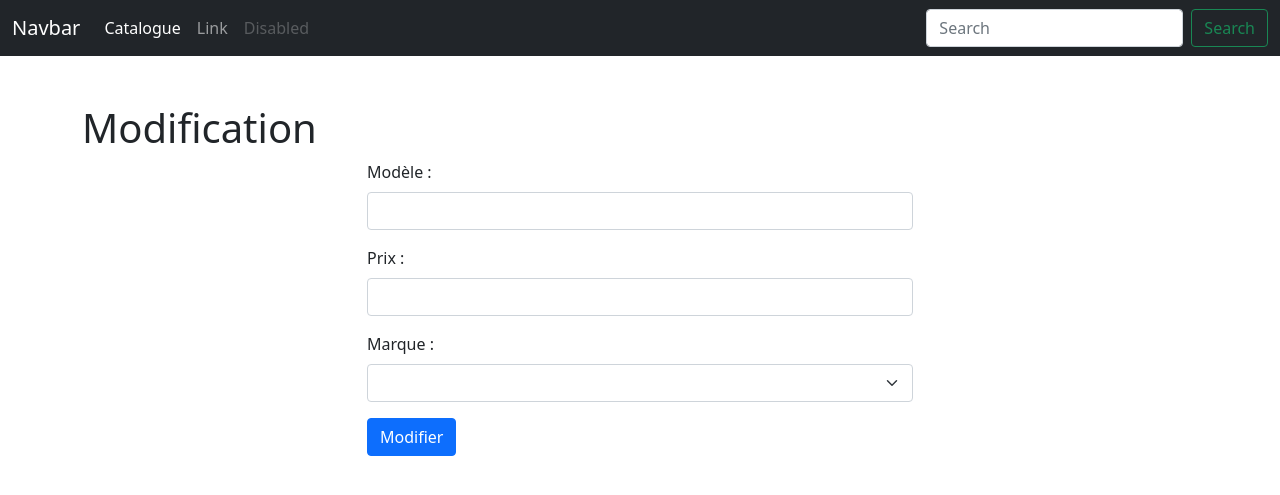
After one commit to RubyCouz/exemple_poo, a PHP site: template views/voitures/updateCar.php in a window 1280 px wide. The commit adds this page. Shown: the top 495 px of the page. Run offline with PHP 8.4, Linux system fonts and the light colour scheme; the template is opened without the code that fills it, so the values that code supplies are empty.

Commit message:
pb gestion namespace

```diff
--- a/app/Model.php
+++ b/app/Model.php
@@ -1,6 +1,5 @@
 <?php
-
-// abstract => ne pourra pas être instancier directement pour être instancier, mais sera utiliser par héritage
+// abstract => ne pourra pas être instancier directement, mais sera utiliser par héritage
 abstract class Model
 {
 // informations de bdd
--- /dev/null
+++ b/assets/css/style.css
@@ -0,0 +1,3 @@
+.error {
+    color: red;
+}
--- a/views/layout/default.php
+++ b/views/layout/default.php
@@ -6,7 +6,7 @@
           content="width=device-width, user-scalable=no, initial-scale=1.0, maximum-scale=1.0, minimum-scale=1.0">
     <meta http-equiv="X-UA-Compatible" content="ie=edge">
     <link href="https://cdn.jsdelivr.net/npm/bootstrap@5.0.0-beta2/dist/css/bootstrap.min.css" rel="stylesheet" integrity="sha384-BmbxuPwQa2lc/FVzBcNJ7UAyJxM6wuqIj61tLrc4wSX0szH/Ev+nYRRuWlolflfl" crossorigin="anonymous">
-
+    <link rel="stylesheet" href="../../assets/css/style.css">
     <title>Document</title>
 </head>
 <body>
--- a/views/voitures/index.php
+++ b/views/voitures/index.php
@@ -22,7 +22,7 @@
                     <td><?= $voiture->marque_nom ?></td>
                     <td><?= $voiture->voit_prix ?> €</td>
                     <td>
-                        <a href="/voitures/getOneCar/<?= $voiture->id ?>">
+                        <a href="/voitures/updateCar/<?= $voiture->id ?>">
                             <svg xmlns="http://www.w3.org/2000/svg" width="16" height="16" fill="currentColor" class="bi bi-pen" viewBox="0 0 16 16">
                                 <path d="M13.498.795l.149-.149a1.207 1.207 0 1 1 1.707 1.708l-.149.148a1.5 1.5 0 0 1-.059 2.059L4.854 14.854a.5.5 0 0 1-.233.131l-4 1a.5.5 0 0 1-.606-.606l1-4a.5.5 0 0 1 .131-.232l9.642-9.642a.5.5 0 0 0-.642.056L6.854 4.854a.5.5 0 1 1-.708-.708L9.44.854A1.5 1.5 0 0 1 11.5.796a1.5 1.5 0 0 1 1.998-.001zm-.644.766a.5.5 0 0 0-.707 0L1.95 11.756l-.764 3.057 3.057-.764L14.44 3.854a.5.5 0 0 0 0-.708l-1.585-1.585z"/>
                             </svg>
--- /dev/null
+++ b/views/voitures/updateCar.php
@@ -0,0 +1,56 @@
+<div class="container">
+    <div class="row mt-5">
+        <div class="col-sm-12">
+            <h1>Modification</h1>
+        </div>
+    </div>
+    <?php
+    if (!empty($success)) {
+        ?>
+        <div class="row">
+            <div class="col-sm-6 offset-sm-3">
+                <div class="alert alert-success" role="alert">
+                    <?= $success ?>
+                </div>
+            </div>
+        </div>
+        <div class="row justify-content-center">
+            <div class="col-sm-12">
+                <a href="/voitures/index" title="retour à l'accueil" class="btn btn-secondary">Retour</a>
+            </div>
+        </div>
+        <?php
+    }
+    ?>
+    <div class="row">
+        <div class="col-sm-6 offset-sm-3">
+            <form action="/voitures/updateCar/<?= $voiture->id ?>" method="post">
+                <div class="mb-3">
+                    <label for="model" class="form-label">Modèle :</label>
+                    <input type="text" class="form-control" id="model" value="<?= $voiture->voit_model ?>" name="model">
+                    <span class="error"><?= isset($error['model']) ? $error['model'] : '' ?></span>
+                </div>
+                <div class="mb-3">
+                    <label for="price" class="form-label">Prix :</label>
+                    <input type="text" class="form-control" id="price" value="<?= $voiture->voit_prix ?>" name="price">
+                    <span class="error"><?= isset($error['price']) ? $error['price'] : '' ?></span>
+                </div>
+                <div class="mb-3">
+                    <label for="brand" class="form-label">Marque :</label>
+                    <select class="form-select" aria-label="Default select example" id="brand" name="brand">
+                        <option disabled>Sélectionnez une marque</option>
+                        <?php
+                        foreach ($marques as $marque) {
+                            ?>
+                            <option value="<?= $marque->id ?>" <?= ($marque->id === $voiture->marque_id) ? 'selected' : '' ?>><?= $marque->marque_nom ?></option>
+                            <?php
+                        }
+                        ?>
+                    </select>
+                    <span class="error"><?= isset($error['brand']) ? $error['brand'] : '' ?></span>
+                </div>
+                <button type="submit" class="btn btn-primary" name="update" value="update">Modifier</button>
+            </form>
+        </div>
+    </div>
+</div>
```
Also changed, not shown: app/AbstractController.php (+22 -0 lines), controllers/Voitures.php (+35 -4 lines), entities/VoitureEntity.php (added, +50 -0 lines), model/Marque.php (added, +11 -0 lines), model/Voiture.php (+27 -2 lines), views/voitures/getOneCar.php (deleted, +0 -8 lines).
